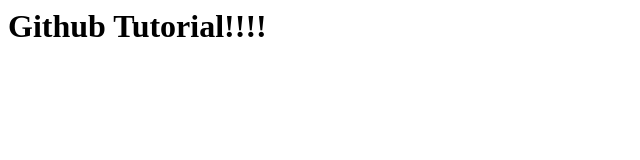
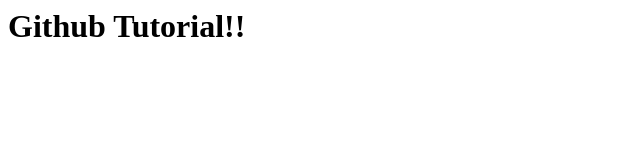
Before and after one commit to aecs71/pluralsight-github, a plain HTML site: page index.html in a window 1280 px wide. Shown: the full height of the page, 0-640 px from the left. Drawn offline with Linux system fonts and the light colour scheme.

Commit message:
removed excalm

```diff
--- a/index.html
+++ b/index.html
@@ -1 +1 @@
-<h1>Github Tutorial!!!!</h1>
+<h1>Github Tutorial!!</h1>
```
